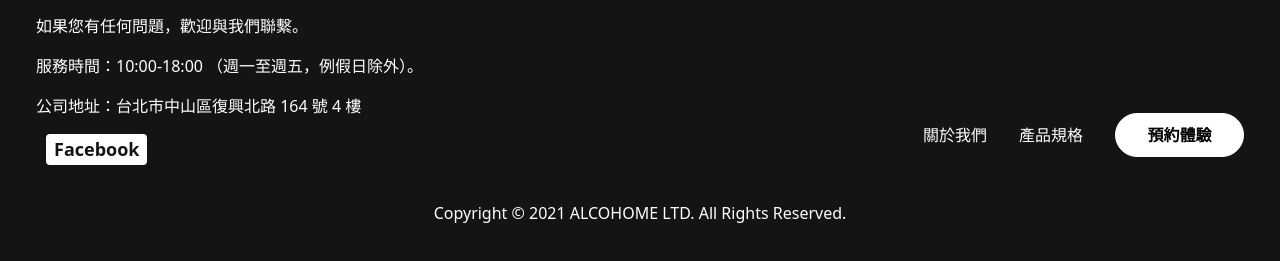
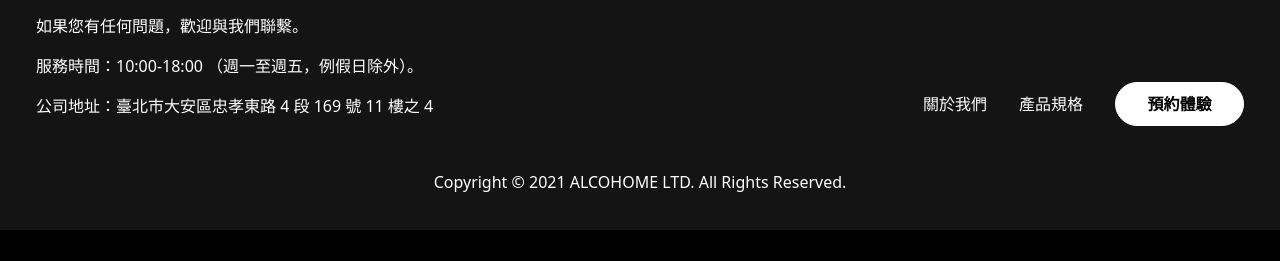
Before and after one commit to Su-Ya/alcohome, a plain HTML site: page about.html in a window 1280 px wide. Shown: the part 2305-2566 px from the top of the page. After the commit the page ends 2535 px from the top, so only its background shows below. Drawn offline with nearby package versions, Linux system fonts and the light colour scheme.

Commit message:
Changed: form require and company address

```diff
--- a/about.html
+++ b/about.html
@@ -140,11 +140,11 @@
 				<div class="company-info-text">
 					<p>如果您有任何問題，歡迎與我們聯繫。</p>
 					<p>服務時間：10:00-18:00 （週一至週五，例假日除外）。</p>
-					<p>公司地址：台北市中山區復興北路 164 號 4 樓</p>
+					<p>公司地址：臺北市大安區忠孝東路 4 段 169 號 11 樓之 4</p>
 				</div>
 				<div class="company-social-media">
 					<!-- <a class="icon-line" href="https://line.me/ti/p/riDMneULej" target="_blank"><img src="./assets/svg/icon_line.svg" alt="icon line"></a> -->
-					<a class="icon-fb" href="https://www.facebook.com/alcohometw/" target="_blank">Facebook</a>
+					<!-- <a class="icon-fb" href="https://www.facebook.com/alcohometw/" target="_blank">Facebook</a> -->
 				</div>
 			</div>
 		</div>
```
Also changed, not shown: index.html (+2 -2 lines), techSpecs.html (+2 -2 lines).
